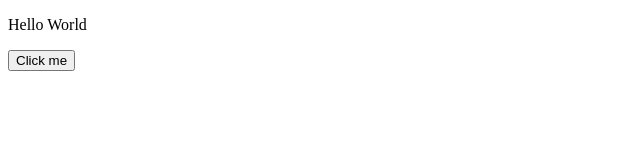
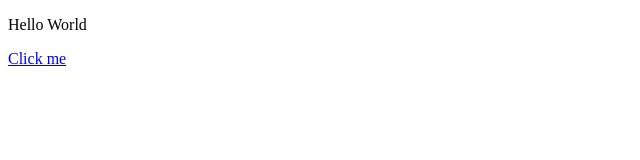
Before and after one commit to AlJ95/AlJ95.github.io, a plain HTML site: page index.html in a window 1280 px wide. Shown: the whole page, without its empty margins (0-640 px from the left). Drawn offline with Linux system fonts and the light colour scheme.

Commit message:
Update index.html

```diff
--- a/index.html
+++ b/index.html
@@ -6,6 +6,6 @@
 </head>
 <body>
 <p>Hello World</p>
-<button href="/test_POSE.html">Click me</button>
+<a href="/test_POSE.html">Click me</a>
 </body>
 </html>
```
